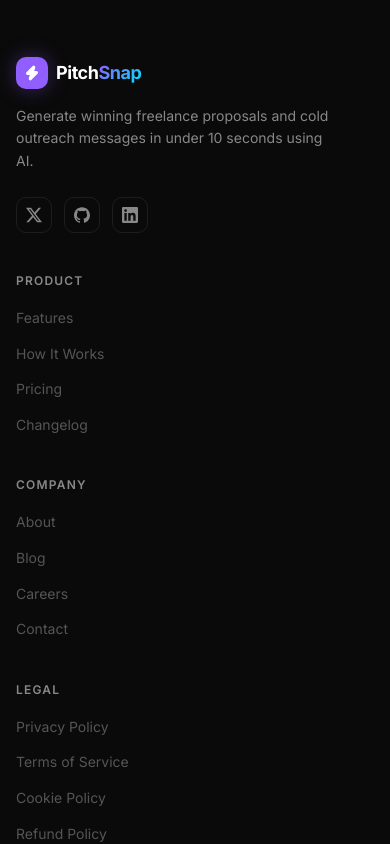
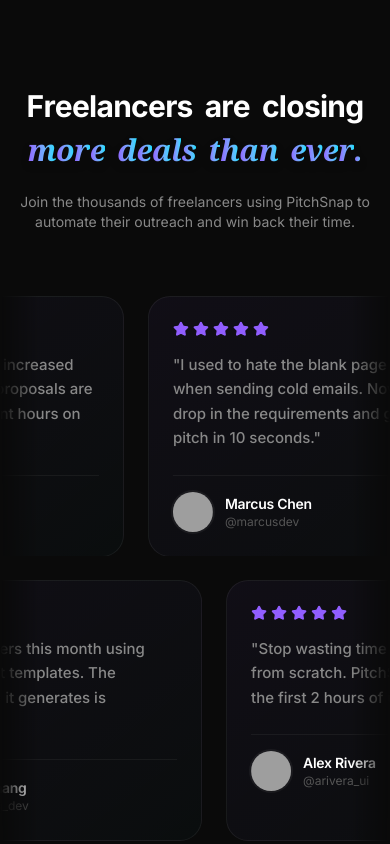
Before and after one commit to Zakuroooo/PitchSnap, a Next.js app: page / in a window 390 px wide. Shown: the part 6560-7404 px from the top of the page. Built offline with nearby package versions, Linux system fonts and the light colour scheme; grey boxes are pictures that could not be loaded.

Commit message:
feat: Completed Task 9 - High-performance infinite CSS marquee Testimonials

```diff
--- a/app/globals.css
+++ b/app/globals.css
@@ -457,4 +457,34 @@
   .scrollbar-hide::-webkit-scrollbar {
     display: none;
   }
+
+  /* Infinite Marquee Animations */
+  @keyframes marquee {
+    0% { transform: translateX(0); }
+    100% { transform: translateX(calc(-50% - var(--gap, 1.5rem)/2)); }
+  }
+
+  @keyframes marquee-reverse {
+    0% { transform: translateX(calc(-50% - var(--gap, 1.5rem)/2)); }
+    100% { transform: translateX(0); }
+  }
+
+  .animate-marquee {
+    animation: marquee 45s linear infinite;
+    /* dynamically calculate gap accounting for gap-6 (1.5rem) or gap-8 (2rem) */
+    --gap: 1.5rem;
+  }
+
+  @media (min-width: 640px) {
+    .animate-marquee { --gap: 2rem; }
+  }
+
+  .animate-marquee-reverse {
+    animation: marquee-reverse 45s linear infinite;
+    --gap: 1.5rem;
+  }
+
+  @media (min-width: 640px) {
+    .animate-marquee-reverse { --gap: 2rem; }
+  }
 }
--- a/app/page.tsx
+++ b/app/page.tsx
@@ -4,6 +4,7 @@
 import Problem from "@/components/sections/Problem"
 import Solution from "@/components/sections/Solution"
 import Features from "@/components/sections/Features"
+import Testimonials from "@/components/sections/Testimonials"
 import { FloatingBlobs } from "@/components/ui/floating-blobs"
 
 /**
@@ -21,6 +22,7 @@
         <Problem />
         <Solution />
         <Features />
+        <Testimonials />
       </main>
 
       <Footer />
--- /dev/null
+++ b/components/sections/Testimonials.tsx
@@ -0,0 +1,155 @@
+import React from "react"
+import { Star } from "lucide-react"
+import Container from "../layout/Container"
+import { AnimatedHeading } from "../ui/animated-heading"
+import { GlowCard } from "../ui/glow-card"
+
+const TESTIMONIALS_ROW_1 = [
+  {
+    name: "Sarah Jenkins",
+    handle: "@sarahjdesigns",
+    text: "PitchSnap single-handedly increased my close rate by 40%. The proposals are so detailed it looks like I spent hours on them.",
+    rating: 5,
+    avatar: "https://i.pravatar.cc/150?u=sarahj",
+  },
+  {
+    name: "Marcus Chen",
+    handle: "@marcusdev",
+    text: "I used to hate the blank page anxiety when sending cold emails. Now I just drop in the requirements and get a 10/10 pitch in 10 seconds.",
+    rating: 5,
+    avatar: "https://i.pravatar.cc/150?u=marcus",
+  },
+  {
+    name: "Elena Rodriguez",
+    handle: "@elenacodes",
+    text: "The ROI on this tool is absurd. Won a $12k Webflow build from a proposal I generated on my phone while waiting for coffee.",
+    rating: 5,
+    avatar: "https://i.pravatar.cc/150?u=elena",
+  },
+  {
+    name: "James Thorne",
+    handle: "@james_copy",
+    text: "As a copywriter, I was skeptical. But the AI understands persuasive structure perfectly. It's my secret weapon now.",
+    rating: 5,
+    avatar: "https://i.pravatar.cc/150?u=james",
+  },
+]
+
+const TESTIMONIALS_ROW_2 = [
+  {
+    name: "Alex Rivera",
+    handle: "@arivera_ui",
+    text: "Stop wasting time writing proposals from scratch. PitchSnap paid for itself in the first 2 hours of using it.",
+    rating: 5,
+    avatar: "https://i.pravatar.cc/150?u=alex",
+  },
+  {
+    name: "David Kim",
+    handle: "@davidk_growth",
+    text: "Every agency owner needs this. It creates consistent, high-converting messaging without depending on my mood or energy levels.",
+    rating: 5,
+    avatar: "https://i.pravatar.cc/150?u=david",
+  },
+  {
+    name: "Chloe Evans",
+    handle: "@chloe_social",
+    text: "Absolutely mind-blowing. The way it pulls context from just a few bullet points is pure magic. 10/10.",
+    rating: 5,
+    avatar: "https://i.pravatar.cc/150?u=chloe",
+  },
+  {
+    name: "Michael Chang",
+    handle: "@mikechang_dev",
+    text: "I landed 3 retainers this month using PitchSnap's exact templates. The professional tone it generates is unmatched.",
+    rating: 5,
+    avatar: "https://i.pravatar.cc/150?u=michael",
+  },
+]
+
+function TestimonialCard({ item }: { item: typeof TESTIMONIALS_ROW_1[0] }) {
+  return (
+    <div className="w-[350px] sm:w-[400px] flex-shrink-0 flex">
+      <GlowCard enableTilt={false} className="w-full flex-1 p-6 flex flex-col justify-between">
+        <div className="flex items-center gap-1 mb-4 text-[var(--violet)]">
+          {[...Array(item.rating)].map((_, i) => (
+            <Star key={i} className="w-4 h-4 fill-current" />
+          ))}
+        </div>
+
+        <p className="text-[var(--text-secondary)] text-[15px] sm:text-base leading-relaxed mb-6 font-medium">
+          "{item.text}"
+        </p>
+
+        <div className="flex items-center gap-3 mt-auto pt-4 border-t border-white/[0.05]">
+          <div className="w-10 h-10 rounded-full overflow-hidden bg-white/10 ring-2 ring-white/5">
+            <img
+              src={item.avatar}
+              alt={item.name}
+              className="w-full h-full object-cover"
+              loading="lazy"
+            />
+          </div>
+          <div>
+            <h4 className="text-sm font-semibold text-white">{item.name}</h4>
+            <p className="text-xs text-[var(--text-tertiary)]">{item.handle}</p>
+          </div>
+        </div>
+      </GlowCard>
+    </div>
+  )
+}
+
+export default function Testimonials() {
+  return (
+    <section id="testimonials" className="relative py-24 sm:py-32 w-full bg-[#0A0A0A] overflow-hidden flex flex-col items-center">
+      <Container className="mb-16 md:mb-20 text-center">
+        <AnimatedHeading text="Freelancers are closing" className="text-3xl sm:text-4xl md:text-5xl font-bold tracking-tight mb-2 text-white justify-center" />
+        <AnimatedHeading text="more deals than ever." gradient className="text-3xl sm:text-4xl md:text-5xl font-serif italic justify-center drop-shadow-lg" />
+        <p className="mt-6 text-[var(--text-secondary)] max-w-xl mx-auto text-sm sm:text-base">
+          Join the thousands of freelancers using PitchSnap to automate their outreach
+          and win back their time.
+        </p>
+      </Container>
+
+      {/* Marquee Container */}
+      <div className="relative w-full overflow-hidden flex flex-col gap-6 sm:gap-8 group">
+
+        {/* Row 1 - Left to Right */}
+        <div className="relative w-full overflow-hidden [mask-image:linear-gradient(to_right,transparent,black_10%,black_90%,transparent)]">
+          <div className="flex w-max animate-marquee gap-6 sm:gap-8 hover:[animation-play-state:paused]">
+            {/* Original Set */}
+            <div className="flex gap-6 sm:gap-8">
+              {TESTIMONIALS_ROW_1.map((item, i) => (
+                <TestimonialCard key={`orig-${i}`} item={item} />
+              ))}
+            </div>
+            {/* Duplicated Set for infinite loop */}
+            <div className="flex gap-6 sm:gap-8">
+              {TESTIMONIALS_ROW_1.map((item, i) => (
+                <TestimonialCard key={`clone-${i}`} item={item} />
+              ))}
+            </div>
+          </div>
+        </div>
+
+        {/* Row 2 - Right to Left */}
+        <div className="relative w-full overflow-hidden [mask-image:linear-gradient(to_right,transparent,black_10%,black_90%,transparent)]">
+          <div className="flex w-max animate-marquee-reverse gap-6 sm:gap-8 hover:[animation-play-state:paused]">
+            {/* Original Set */}
+            <div className="flex gap-6 sm:gap-8">
+              {TESTIMONIALS_ROW_2.map((item, i) => (
+                <TestimonialCard key={`orig-${i}`} item={item} />
+              ))}
+            </div>
+            {/* Duplicated Set for infinite loop */}
+            <div className="flex gap-6 sm:gap-8">
+              {TESTIMONIALS_ROW_2.map((item, i) => (
+                <TestimonialCard key={`clone-${i}`} item={item} />
+              ))}
+            </div>
+          </div>
+        </div>
+      </div>
+    </section>
+  )
+}
```
